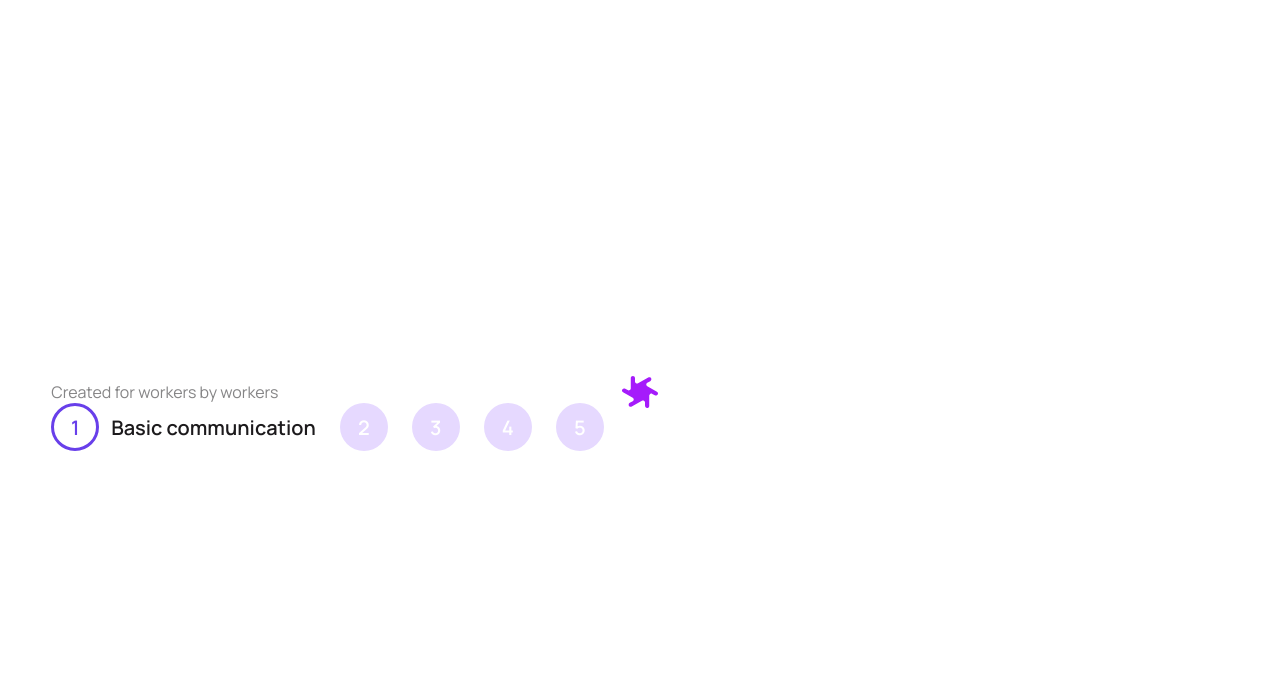
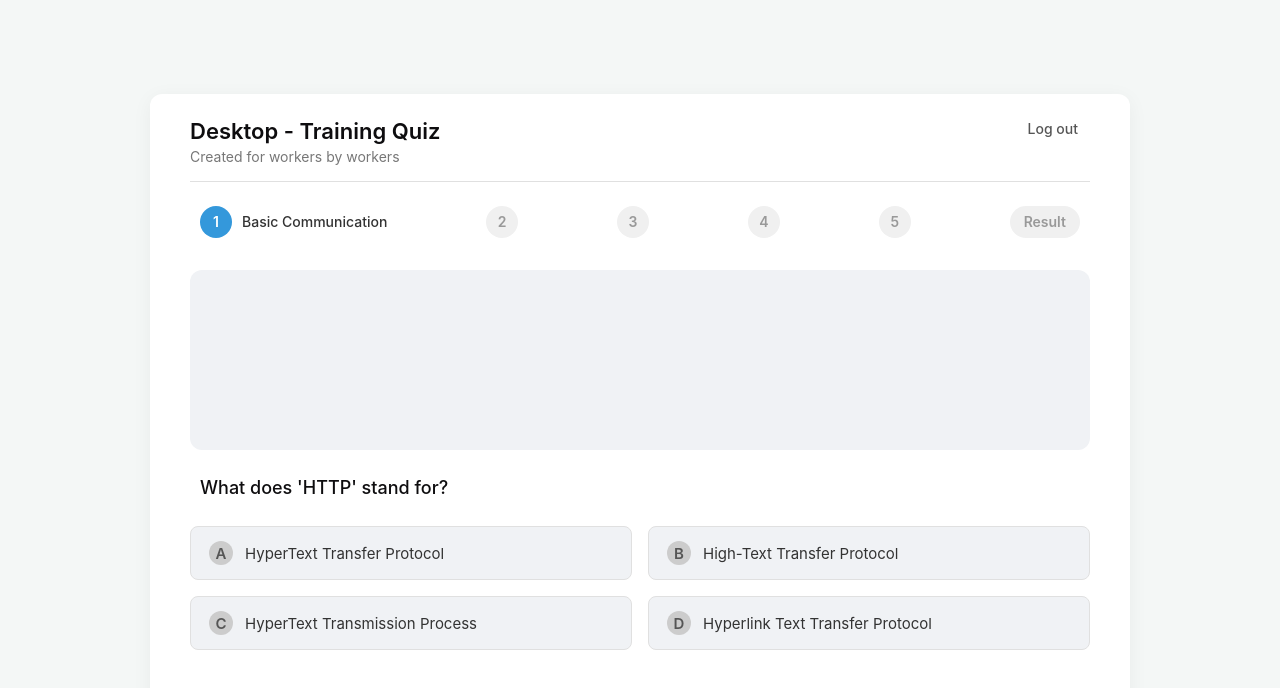
Before and after one commit to Dzhodddi/Hakaton3pilci, a React (Vite) app in the folder front/: page /quiz in a window 1280 px wide. Shown: the top 688 px of the page. Built offline with nearby package versions, Linux system fonts and the light colour scheme; no server answers.

Commit message:
Add quiz

```diff
--- a/front/src/App.tsx
+++ b/front/src/App.tsx
@@ -8,6 +8,7 @@ import UserProfilePage from "./pages/UserProfilePage.tsx";
 import type {JSX} from "react";
 import EditInstancePage from './pages/EditInstancePage.tsx';
 import { QuizPage } from './pages/QuizPage.tsx';
+import Quiz from "./components/Quiz.tsx";
 
 
 
@@ -27,6 +28,7 @@ function App() {
   return (
     <AuthProvider>
         <Routes>
+            <Route path='/quiz' element={<Quiz />} />
             <Route path='/' element={<HomePage />} />
             <Route path='/newprofile' element={<CreateProfilePage />} />
             <Route
--- /dev/null
+++ b/front/src/components/Quiz.tsx
@@ -0,0 +1,173 @@
+import { useState } from 'react';
+import '../styles/Quiz.css';
+
+const questions = [
+    {
+        id: 1,
+        title: "Basic Communication",
+        question: "What does 'HTTP' stand for?",
+        options: [
+            "HyperText Transfer Protocol",
+            "High-Text Transfer Protocol",
+            "HyperText Transmission Process",
+            "Hyperlink Text Transfer Protocol"
+        ],
+        correctAnswer: 0
+    },
+    {
+        id: 2,
+        title: "Programming",
+        question: "Which of these is a compiled programming language?",
+        options: [
+            "JavaScript",
+            "Python",
+            "C++",
+            "PHP"
+        ],
+        correctAnswer: 2
+    },
+    {
+        id: 3,
+        title: "Hardware",
+        question: "What is the main function of a 'CPU'?",
+        options: [
+            "Store data long-term",
+            "Execute instructions and perform calculations",
+            "Render graphics to the screen",
+            "Connect to the internet"
+        ],
+        correctAnswer: 1
+    },
+    {
+        id: 4,
+        title: "Databases",
+        question: "What does 'SQL' stand for?",
+        options: [
+            "Structured Query Language",
+            "Simple Query Language",
+            "Server-Side Query Logic",
+            "System Query Link"
+        ],
+        correctAnswer: 0
+    },
+    {
+        id: 5,
+        title: "DevOps",
+        question: "What is 'Git' primarily used for?",
+        options: [
+            "Writing code",
+            "Version control and tracking changes",
+            "Deploying applications to a server",
+            "Testing website performance"
+        ],
+        correctAnswer: 1
+    }
+];
+
+function Quiz() {
+    const [currentQuestionIndex, setCurrentQuestionIndex] = useState(0);
+    const [selectedAnswer, setSelectedAnswer] = useState(null);
+    const [score, setScore] = useState(0);
+    const [showResult, setShowResult] = useState(false);
+
+    const currentQuestion = questions[currentQuestionIndex];
+
+    const handleAnswerSelect = (optionIndex) => {
+        setSelectedAnswer(optionIndex);
+    };
+
+    const handleNextClick = () => {
+        if (selectedAnswer === currentQuestion.correctAnswer) {
+            setScore(score + 1);
+        }
+
+        const nextQuestionIndex = currentQuestionIndex + 1;
+        if (nextQuestionIndex < questions.length) {
+            setCurrentQuestionIndex(nextQuestionIndex);
+            setSelectedAnswer(null);
+        } else {
+            setShowResult(true);
+        }
+    };
+
+    const handleRestartClick = () => {
+        setCurrentQuestionIndex(0);
+        setSelectedAnswer(null);
+        setScore(0);
+        setShowResult(false);
+    };
+
+    if (showResult) {
+        return (
+            <div className="quiz-container">
+                <div className="result-screen">
+                    <h2>Quiz Completed!</h2>
+                    <p>Your score is: {score} out of {questions.length}</p>
+                    <button onClick={handleRestartClick} className="next-btn">
+                        Restart Quiz
+                    </button>
+                </div>
+            </div>
+        );
+    }
+
+    return (
+        <div className="quiz-container">
+            <header className="quiz-header">
+                <div className="header-left">
+                    <h1>Desktop - Training Quiz</h1>
+                    <p>Created for workers by workers</p>
+                </div>
+                <div className="header-right">
+                    <a href="#" className="logout-btn">Log out</a>
+                </div>
+            </header>
+
+            <div className="progress-bar">
+                {questions.map((q, index) => (
+                    <div
+                        key={q.id}
+                        className={`step-item ${index === currentQuestionIndex ? 'active' : ''} ${index < currentQuestionIndex ? 'completed' : ''}`}
+                    >
+                        <div className="step-circle">{index + 1}</div>
+                        {index === currentQuestionIndex && (
+                            <span className="step-label">{q.title}</span>
+                        )}
+                    </div>
+                ))}
+                <div className={`step-item ${showResult ? 'active' : ''}`}>
+                    <div className="step-circle result-step">Result</div>
+                </div>
+            </div>
+
+            <div className="question-content">
+                <div className="question-visual-box">
+                </div>
+                <p className="question-text">
+                    {currentQuestion.question}
+                </p>
+            </div>
+
+            <div className="answer-options">
+                {currentQuestion.options.map((option, index) => (
+                    <button
+                        key={index}
+                        className={`answer-btn ${selectedAnswer === index ? 'selected' : ''}`}
+                        onClick={() => handleAnswerSelect(index)}
+                    >
+                        <span className="option-letter">{String.fromCharCode(65 + index)}</span>
+                        {option}
+                    </button>
+                ))}
+            </div>
+
+            {selectedAnswer !== null && (
+                <button onClick={handleNextClick} className="next-btn">
+                    Next <span>&rarr;</span>
+                </button>
+            )}
+        </div>
+    );
+}
+
+export default Quiz;
--- /dev/null
+++ b/front/src/styles/Quiz.css
@@ -0,0 +1,224 @@
+body {
+    background-color: #f4f7f6;
+    font-family: -apple-system, BlinkMacSystemFont, "Segoe UI", Roboto, Helvetica, Arial, sans-serif;
+    display: flex;
+    justify-content: center;
+    align-items: center;
+    min-height: 100vh;
+    color: #333;
+}
+
+.quiz-container {
+    width: 900px;
+    max-width: 95%;
+    background-color: #ffffff;
+    border-radius: 12px;
+    box-shadow: 0 4px 20px rgba(0, 0, 0, 0.05);
+    padding: 24px 40px;
+    margin: 20px;
+}
+
+.quiz-header {
+    display: flex;
+    justify-content: space-between;
+    align-items: flex-start;
+    padding-bottom: 16px;
+    border-bottom: 1px solid #e0e0e0;
+    margin-bottom: 24px;
+}
+
+.quiz-header h1 {
+    font-size: 22px;
+    font-weight: 600;
+    margin: 0;
+}
+
+.quiz-header p {
+    font-size: 14px;
+    color: #777;
+    margin: 4px 0 0;
+}
+
+.logout-btn {
+    font-size: 14px;
+    font-weight: 500;
+    color: #555;
+    text-decoration: none;
+    padding: 8px 12px;
+    border-radius: 6px;
+    transition: background-color 0.2s;
+}
+
+.logout-btn:hover {
+    background-color: #f1f1f1;
+}
+
+.progress-bar {
+    display: flex;
+    justify-content: space-between;
+    align-items: center;
+    margin-bottom: 32px;
+    padding: 0 10px;
+}
+
+.step-item {
+    display: flex;
+    align-items: center;
+    color: #aaa;
+    font-weight: 500;
+    font-size: 14px;
+    flex-shrink: 0;
+    position: relative;
+}
+
+.step-circle {
+    width: 32px;
+    height: 32px;
+    border-radius: 50%;
+    background-color: #f0f0f0;
+    display: flex;
+    align-items: center;
+    justify-content: center;
+    font-weight: 600;
+    color: #999;
+    transition: all 0.3s ease;
+}
+
+.step-label {
+    margin-left: 10px;
+    white-space: nowrap;
+}
+
+.result-step {
+    width: auto;
+    padding: 0 14px;
+    border-radius: 16px;
+}
+
+.step-item.active {
+    color: #333;
+}
+
+.step-item.active .step-circle {
+    background-color: #3498db;
+    color: #ffffff;
+}
+
+.step-item.completed .step-circle {
+    background-color: #d0d0d0;
+    color: #888;
+}
+
+.question-visual-box {
+    background-color: #f0f2f5;
+    border-radius: 12px;
+    min-height: 180px;
+    margin-bottom: 24px;
+}
+
+.question-text {
+    font-size: 18px;
+    font-weight: 500;
+    line-height: 1.6;
+    margin-bottom: 24px;
+    padding: 0 10px;
+}
+
+.answer-options {
+    display: grid;
+    grid-template-columns: 1fr 1fr;
+    gap: 16px;
+    margin-bottom: 32px;
+}
+
+.answer-btn {
+    font-family: inherit;
+    font-size: 15px;
+    background-color: #f0f2f5;
+    border: 1px solid #e0e0e0;
+    border-radius: 8px;
+    padding: 14px 18px;
+    cursor: pointer;
+    text-align: left;
+    display: flex;
+    align-items: center;
+    transition: background-color 0.2s, border-color 0.2s;
+    color: #333;
+}
+
+.answer-btn:hover {
+    background-color: #e6e9ed;
+}
+
+.option-letter {
+    width: 24px;
+    height: 24px;
+    border-radius: 50%;
+    background-color: #ccc;
+    color: #555;
+    display: inline-flex;
+    align-items: center;
+    justify-content: center;
+    font-weight: 600;
+    margin-right: 12px;
+    flex-shrink: 0;
+    transition: all 0.2s;
+}
+
+.answer-btn.selected {
+    border-color: #3498db;
+    background-color: #eaf5fc;
+}
+
+.answer-btn.selected .option-letter {
+    background-color: #3498db;
+    color: #ffffff;
+}
+
+.next-btn {
+    display: block;
+    margin-left: auto;
+    background-color: #f0f2f5;
+    color: #555;
+    border: 1px solid #e0e0e0;
+    border-radius: 8px;
+    padding: 12px 24px;
+    font-size: 15px;
+    font-weight: 600;
+    cursor: pointer;
+    transition: all 0.2s;
+}
+
+.next-btn:hover {
+    background-color: #e6e9ed;
+    border-color: #ccc;
+}
+
+.next-btn span {
+    margin-left: 8px;
+}
+
+.result-screen {
+    text-align: center;
+    padding: 40px;
+}
+
+.result-screen h2 {
+    font-size: 28px;
+    margin-bottom: 16px;
+}
+
+.result-screen p {
+    font-size: 18px;
+    margin-bottom: 32px;
+}
+
+.result-screen .next-btn {
+    margin: 0 auto;
+    background-color: #3498db;
+    color: #fff;
+    border: none;
+}
+.result-screen .next-btn:hover {
+    background-color: #2980b9;
+}
```
